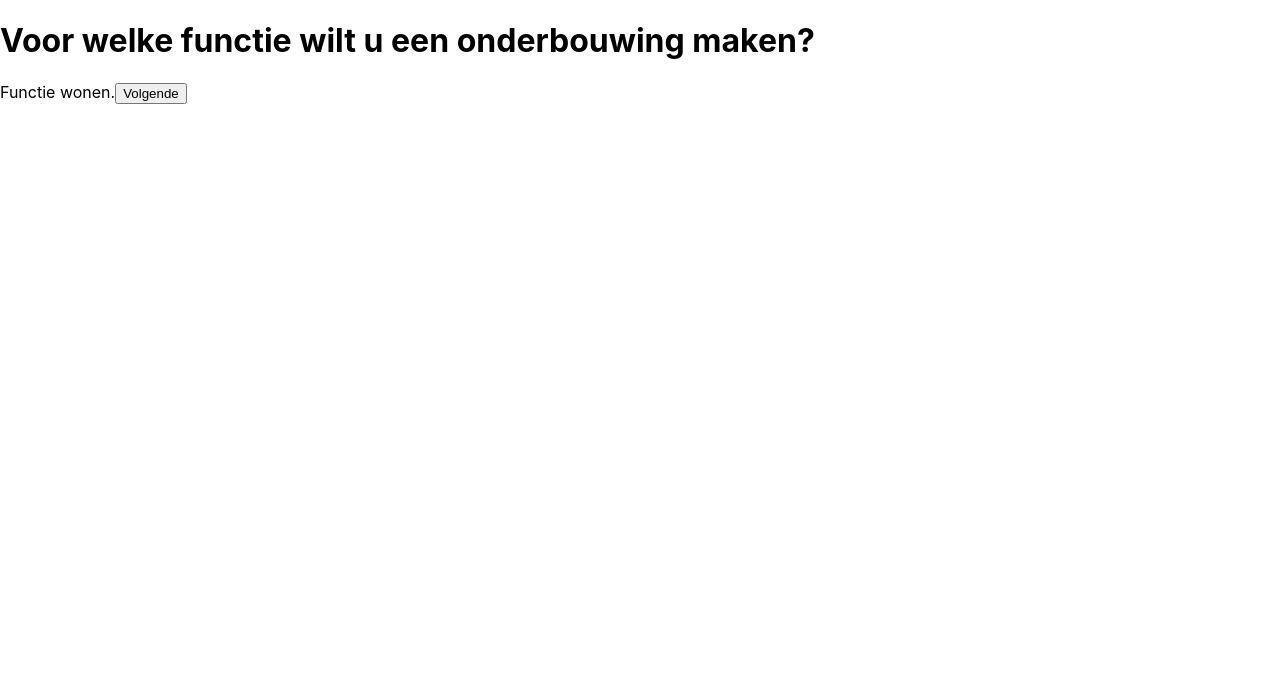
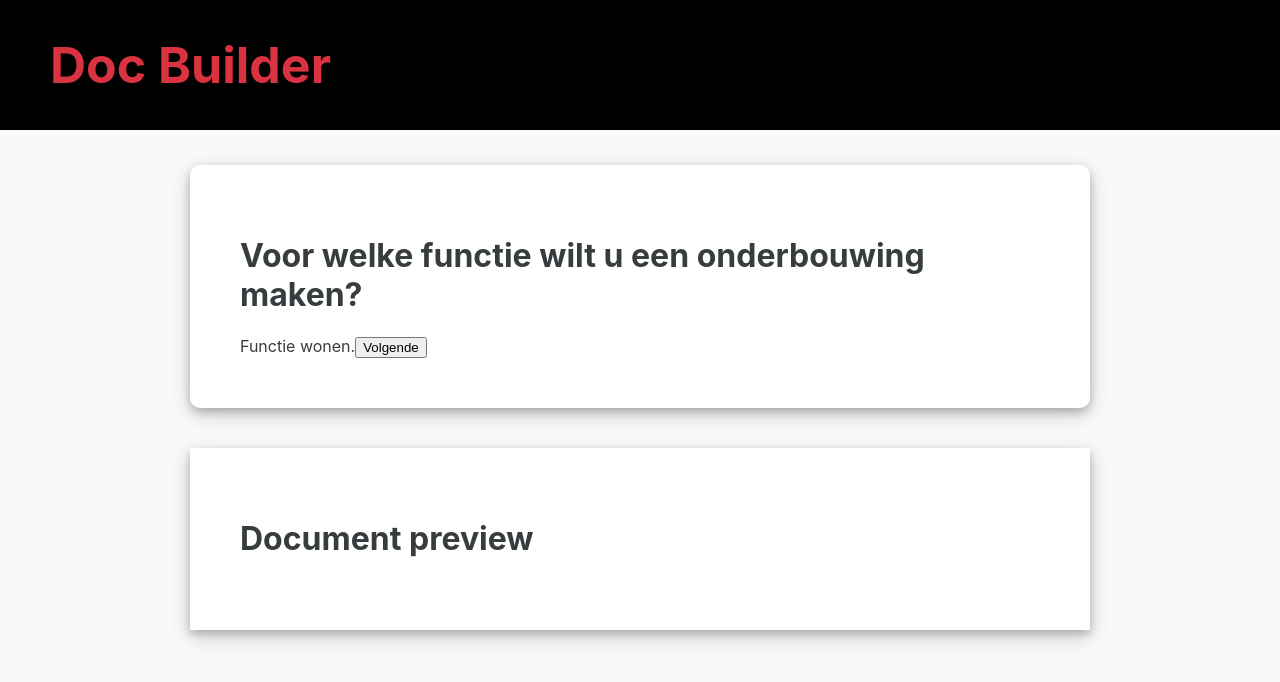
Before and after one commit to JerryPeeters/laddertool, a React (Create React App) app: page / in a window 1280 px wide. Shown: the top 682 px of the page. Built offline with nearby package versions, Linux system fonts and the light colour scheme.

Commit message:
added some basic styling

```diff
--- a/public/index.html
+++ b/public/index.html
@@ -22,7 +22,7 @@
       work correctly both with client-side routing and a non-root public URL.
       Learn how to configure a non-root public URL by running `npm run build`.
     -->
-    <title>React App</title>
+    <title>Doc Builder</title>
   </head>
   <body>
     <noscript>You need to enable JavaScript to run this app.</noscript>
--- a/src/App.js
+++ b/src/App.js
@@ -1,15 +1,37 @@
 import React from 'react';
 import { Provider } from 'react-redux';
 import { store } from './redux/store';
-import { QuestionScreen, DocPreviewScreen } from './screens';
+import { QuestionScreen, DocPreviewScreen, TitleScreen } from './screens';
 
 export default class App extends React.Component {
   render() {
     return (
       <Provider store={store}>
-        <QuestionScreen />
-        <DocPreviewScreen />
+        <div style={styles.container}>
+          <div style={styles.subContainer}>
+            <TitleScreen />
+            <div style={{width: '100%'}}></div>
+            <QuestionScreen />
+            <DocPreviewScreen />
+          </div>
+        </div>
       </Provider>
       );
   }
 }
+
+const styles = {
+  container: {
+    backgroundColor: '#f8f9fa',
+    height: '100%',
+    display: 'flex',
+    justifyContent: 'center',
+    alignItems: 'flex-start',
+  },
+  subContainer: {
+    display: 'flex',
+    flexWrap: 'wrap',
+    justifyContent: 'center',
+    width: '100%',
+  }
+}
--- a/src/components/Question.js
+++ b/src/components/Question.js
@@ -69,16 +69,30 @@ class Question extends React.Component {
     render() {
         //needs a key or it wont update the component
         return (
-            <>
+            <div style={styles.flexBox}>
                 <h1>{this.props.title}</h1>
                 {this.props.additionalInfo ? <InfoModal additionalInfo={this.props.additionalInfo}/> : null}
                 {this.renderCorrectOptionType()}
                 <button onClick={this.props.navigate}>Volgende</button>
-            </>
+            </div>
     )}
 }
 
 export default connect(mapStateToProps, {setNextKey, setNextAppend, setSavedInputs, navigate})(Question);
+
+const styles = {
+    flexBox: {
+        backgroundColor: 'white',
+        borderRadius: '10px',
+        boxShadow: '0 4px 8px 0 rgba(0, 0, 0, 0.2), 0 6px 20px 0 rgba(0, 0, 0, 0.19)',
+        padding: '50px',
+        margin: '20px',
+        minWidth: '400px',
+        maxWidth: '800px',
+        flexBasis: 'auto',
+        flexGrow: 1,
+    }
+}
 
 Question.propTypes = {
     currentQuestion: PropTypes.string,
--- a/src/index.css
+++ b/src/index.css
@@ -4,8 +4,12 @@ body {
   font-family: -apple-system, BlinkMacSystemFont, "Segoe UI", "Roboto", "Oxygen",
     "Ubuntu", "Cantarell", "Fira Sans", "Droid Sans", "Helvetica Neue",
     sans-serif;
+    color: #373c3e;
   -webkit-font-smoothing: antialiased;
   -moz-osx-font-smoothing: grayscale;
+}
+html, body, #root {
+  height: 100%
 }
 
 code {
--- a/src/screens/DocPreviewScreen.js
+++ b/src/screens/DocPreviewScreen.js
@@ -8,9 +8,24 @@ const mapStateToProps = state => ({
 
 class DocPreviewScreen extends React.PureComponent {
 
+    placeHolder = () => {
+        if (this.props.map) {
+            return this.props.doc.map( par => <p key={keyMaker()}>{par}</p> )
+        } else {
+            return (
+            <p>
+                .
+                ...
+                ....
+            </p>
+            )
+        }
+    }
+
     render() {
         return (
-            <div id='doc'>
+            <div id='doc' style={styles.flexBox}>
+                <h1>Document preview</h1>
                 {this.props.doc.map( par => <p key={keyMaker()}>{par}</p> )}
             </div>
         )
@@ -18,3 +33,16 @@ class DocPreviewScreen extends React.PureComponent {
 }
 
 export default connect(mapStateToProps)(DocPreviewScreen);
+
+const styles = {
+    flexBox: {
+        backgroundColor: 'white',
+        boxShadow: '0 4px 8px 0 rgba(0, 0, 0, 0.2), 0 6px 20px 0 rgba(0, 0, 0, 0.19)',
+        padding: '50px',
+        margin: '20px',
+        minWidth: '400px',
+        maxWidth: '800px',
+        flexBasis: 'auto',
+        flexGrow: 1,
+    }
+}
--- /dev/null
+++ b/src/screens/TitleScreen.js
@@ -0,0 +1,36 @@
+import React from 'react';
+
+export default (props) => {
+    return (
+        <div style={styles.flexBox}>
+            <div style={styles.textBox}>
+                <span>
+                    Doc Builder
+                </span>
+            </div>
+        </div>
+    )
+}
+
+const styles = {
+    flexBox: {
+        flexBasis: 'auto',
+        flexGrow: 1,
+        backgroundColor: 'black',
+        marginBottom: 15,
+    },
+    textBox: {
+        margin: '20px',
+        alignSelf: 'flex-start',
+        padding: 30,
+        paddingTop: 15,
+        paddingBottom: 15,
+        borderRadius: 25,
+        width: 450,
+        fontWeight: 'bold',
+        fontSize: 50,
+        color: '#d93240',
+        borderBottom: '5px #e0e0e0',
+        borderLeft: '5px #e0e0e0',
+    }
+}
--- a/src/screens/index.js
+++ b/src/screens/index.js
@@ -4,3 +4,4 @@
 
 export { default as QuestionScreen } from './QuestionScreen';
 export { default as DocPreviewScreen } from './DocPreviewScreen';
+export { default as TitleScreen } from './TitleScreen';
```
